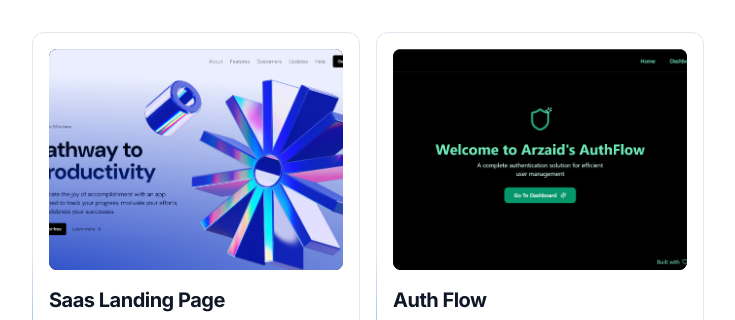
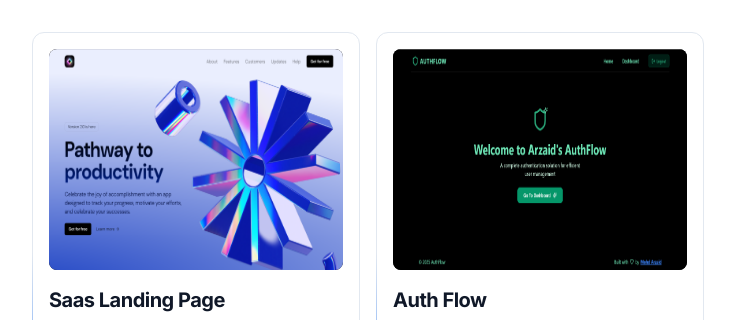
Before and after one commit to Mohd-Arzaid/arzaid, a Next.js app: page /projects in a window 1280 px wide. Shown: the part 1329-1649 px from the top of the page, without its empty margins (272-1007 px from the left). Built offline with nearby package versions, Linux system fonts and the light colour scheme.

Commit message:
Update ProjectCard component to modify image class for better display and replace Typing Hub project image with the latest design version.

```diff
--- a/src/components/ProjectCard.jsx
+++ b/src/components/ProjectCard.jsx
@@ -42,7 +42,7 @@ export default function ProjectCard({ title, description, href, image, tags }) {
                 fill
                 unoptimized
                 sizes="(max-width: 768px) 100vw, 320px"
-                className="object-cover object-top"
+                className="object-full object-top"
               />
             </a>
           )}
```
Also changed, not shown: 1 other file (tests, documents, lock files or other folders).
